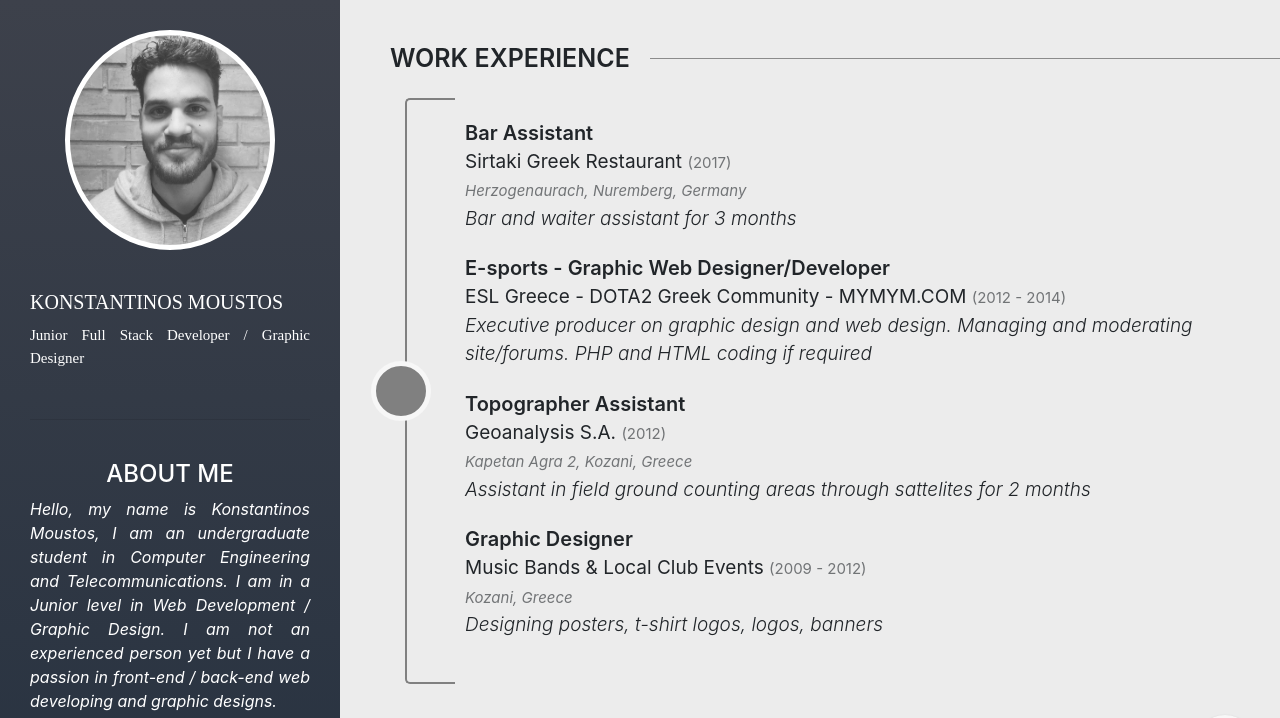
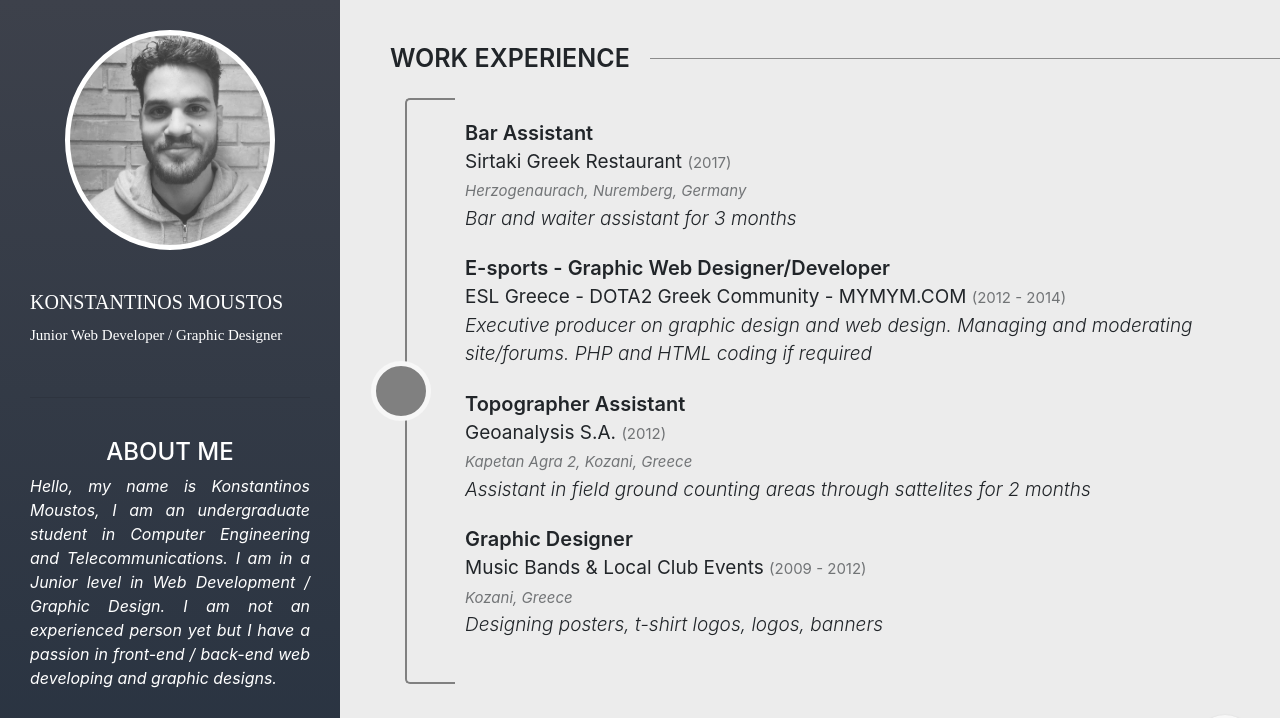
Before and after one commit to MoustosKonstantinos/MoustosKonstantinos.github.io, a plain HTML site: page index.html in a window 1280 px wide. Shown: the top 718 px of the page. Drawn offline with nearby package versions, Linux system fonts and the light colour scheme.

Commit message:
resume changes

```diff
--- a/index.html
+++ b/index.html
@@ -33,7 +33,7 @@
           <div class="profile">
             <div class="title">
                 <h5>KONSTANTINOS MOUSTOS</h5>
-               <div class="subtitle"> Junior Full Stack Developer / Graphic Designer
+               <div class="subtitle"> Junior Web Developer / Graphic Designer
             </div>
             </div>
             <br>
```
